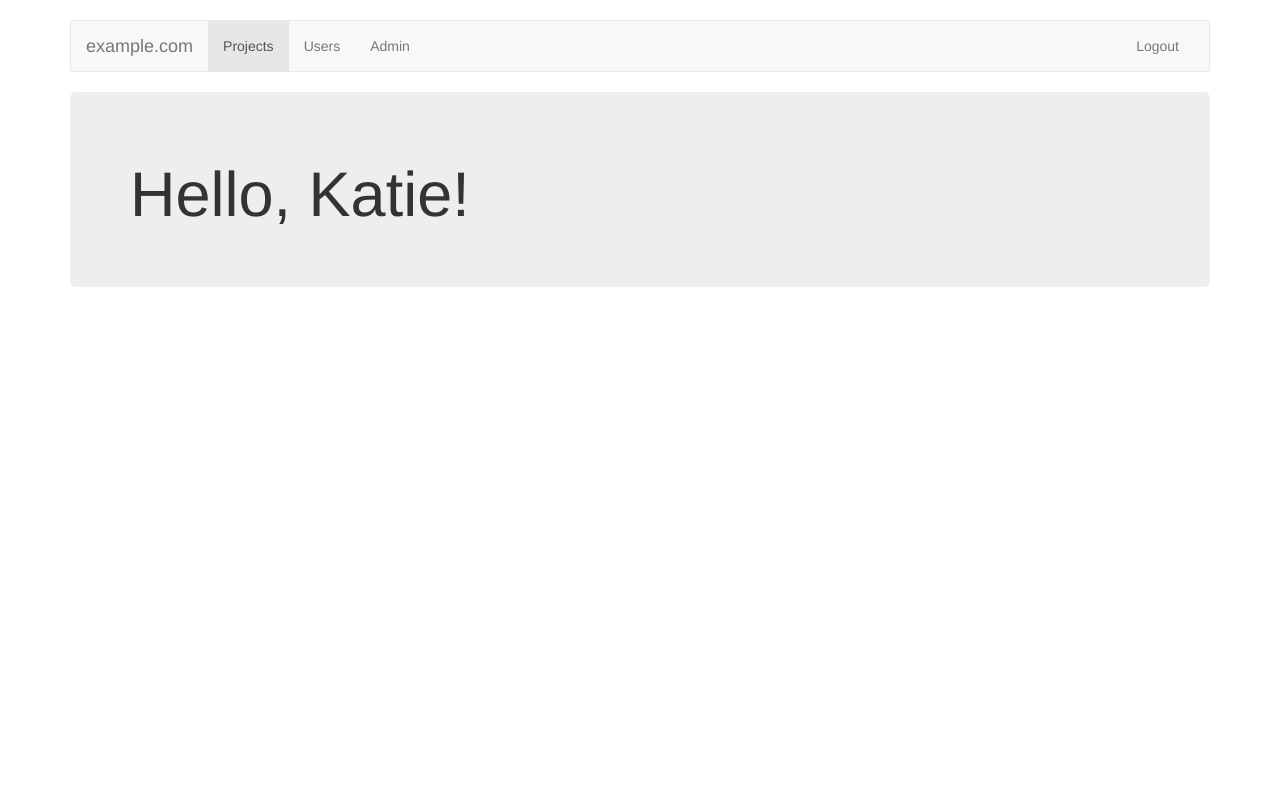
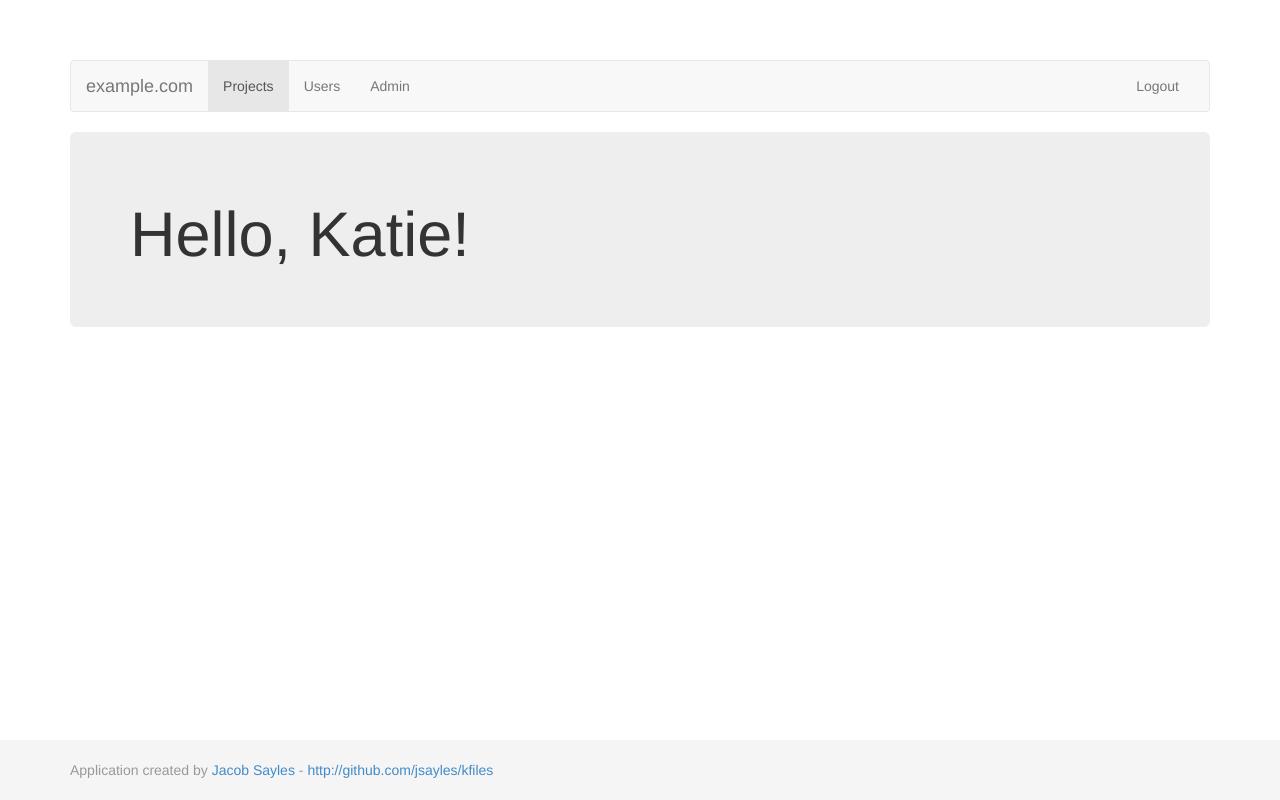
Before and after one commit to jsayles/kfiles, a Django app: page / in a window 1280 px wide. Run offline with Django 3.2, Linux system fonts and the light colour scheme; the visitor is signed in with stand-in values (Sample User, id 1); parts of the project's set-up code (start-up, migrations or seed data) failed here and were passed over; some libraries are stand-ins or nearby versions.

Commit message:
Now with pretty footer

```diff
--- a/kfiles/static/login.css
+++ b/kfiles/static/base.css
@@ -1,3 +1,45 @@
+html {
+  position: relative;
+  min-height: 100%;
+}
+
+body {
+  padding-bottom: 20px;
+}
+
+.navbar {
+  margin-bottom: 20px;
+}
+
+body {
+  /* Margin bottom by footer height */
+  margin-bottom: 60px;
+}
+
+#footer {
+  position: absolute;
+  bottom: 0;
+  width: 100%;
+  height: 60px;
+  background-color: #f5f5f5;
+}
+
+body > .container {
+  padding: 60px 15px 0;
+}
+.container .text-muted {
+  margin: 20px 0;
+}
+
+#footer > .container {
+  padding-right: 15px;
+  padding-left: 15px;
+}
+
+code {
+  font-size: 80%;
+}
+
 .form-signin {
 	max-width: 330px;
 	padding: 15px;
--- a/kfiles/static/navbar.css
+++ /dev/null
@@ -1,8 +0,0 @@
-body {
-  padding-top: 20px;
-  padding-bottom: 20px;
-}
-
-.navbar {
-  margin-bottom: 20px;
-}
--- a/kfiles/templates/base.html
+++ b/kfiles/templates/base.html
@@ -21,7 +21,7 @@
 	  <script src="https://oss.maxcdn.com/libs/respond.js/1.4.2/respond.min.js"></script>
 	<![endif]-->
 
-	<link href="{% static "navbar.css" %}" rel="stylesheet">
+	<link href="{% static "base.css" %}" rel="stylesheet">
 
 	{%block sub-head %}{% endblock %}
 
@@ -87,6 +87,15 @@
 
 	</div> <!-- /container -->
 
+	<div id="footer">
+		<div class="container">
+			<p class="text-muted">{% block footer %}
+			Application created by <a href="http://jacobsayles.com">Jacob Sayles</a> -
+			<a href="http://github.com/jsayles/kfiles">http://github.com/jsayles/kfiles</a>
+			{% endblock %}</p>
+		</div>
+	</div>
+
 	<!-- jQuery (necessary for Bootstrap's JavaScript plugins) -->
 	<script src="https://ajax.googleapis.com/ajax/libs/jquery/1.11.0/jquery.min.js"></script>
 	<!-- Include all compiled plugins (below), or include individual files as needed -->
--- a/kfiles/templates/login.html
+++ b/kfiles/templates/login.html
@@ -2,7 +2,6 @@
 {% load staticfiles %}
 
 {% block sub-head %}
-<link href="{% static "login.css" %}" rel="stylesheet">
 {% endblock %}
 
 {% block content %}
```
